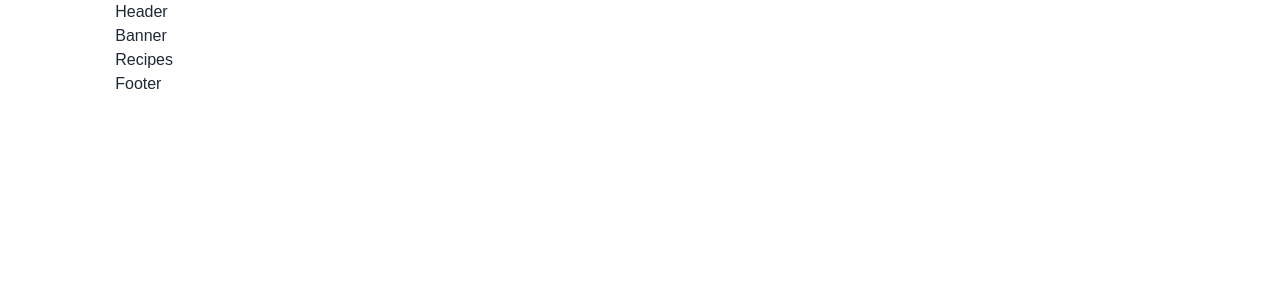
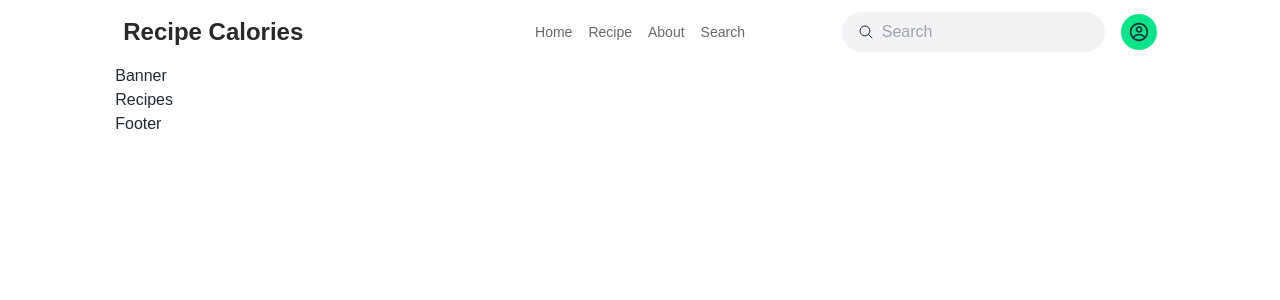
Before and after one commit to roushan-sheik/recipe-calories, a React (Vite) app: page / in a window 1280 px wide. Shown: the top 300 px of the page. Built offline with nearby package versions, Linux system fonts and the light colour scheme.

Commit message:
header section added with responsive design

```diff
--- a/src/components/header/Header.jsx
+++ b/src/components/header/Header.jsx
@@ -1,7 +1,70 @@
 import React from "react";
+import { CgProfile } from "react-icons/cg";
+import { IoSearchOutline } from "react-icons/io5";
 
 const Header = () => {
-  return <div>Header</div>;
+  return (
+    <nav>
+      <div className="navbar bg-base-100 ">
+        <div className="navbar-start  ">
+          {/* Left box */}
+          <div className="dropdown">
+            <div tabIndex={0} role="button" className="btn btn-ghost lg:hidden">
+              <svg
+                xmlns="http://www.w3.org/2000/svg"
+                className="h-7 w-7"
+                fill="none"
+                viewBox="0 0 24 24"
+                stroke="currentColor"
+              >
+                <path
+                  strokeLinecap="round"
+                  strokeLinejoin="round"
+                  strokeWidth="2"
+                  d="M4 6h16M4 12h8m-8 6h16"
+                />
+              </svg>
+            </div>
+            <ul
+              tabIndex={0}
+              className="menu menu-sm gap-3 bg-gray-200  dropdown-content mt-3 z-[1] p-4 shadow  rounded-box w-52"
+            >
+              <li className="cursor-pointer">Home</li>
+              <li className="cursor-pointer">Recipe</li>
+              <li className="cursor-pointer">About</li>
+              <li className="cursor-pointer">Search</li>
+            </ul>
+          </div>
+          <a className=" text-nowrap lg:text-2xl text-lg font-bold primary_black">
+            Recipe Calories
+          </a>
+        </div>
+        {/* center box  */}
+        <div className="navbar-center hidden lg:flex">
+          <ul className="flex gap-4 text-sm secondary_black items-center">
+            <li className="cursor-pointer _li">Home</li>
+            <li className="cursor-pointer _li">Recipe</li>
+            <li className="cursor-pointer _li">About</li>
+            <li className="cursor-pointer _li">Search</li>
+          </ul>
+        </div>
+        {/* right nav box */}
+        <div className="navbar-end gap-4">
+          <div className=" py-2 px-4 hidden lg:flex text-base gap-2 items-center bg-[#150b2b0d] rounded-3xl">
+            <IoSearchOutline />
+            <input
+              className="bg-[#150b2b00]   focus:outline-none"
+              type="text"
+              placeholder="Search"
+            />
+          </div>
+          <div className="text-xl rounded-full cursor-pointer bg_primary p-2">
+            <CgProfile />
+          </div>
+        </div>
+      </div>
+    </nav>
+  );
 };
 
 export default Header;
--- a/src/index.css
+++ b/src/index.css
@@ -24,7 +24,7 @@
 .third_black {
   color: rgb(135, 135, 135);
 }
-.btn {
+._btn {
   color: rgb(21, 11, 43);
   font-size: 16px;
   font-weight: 500;
```
